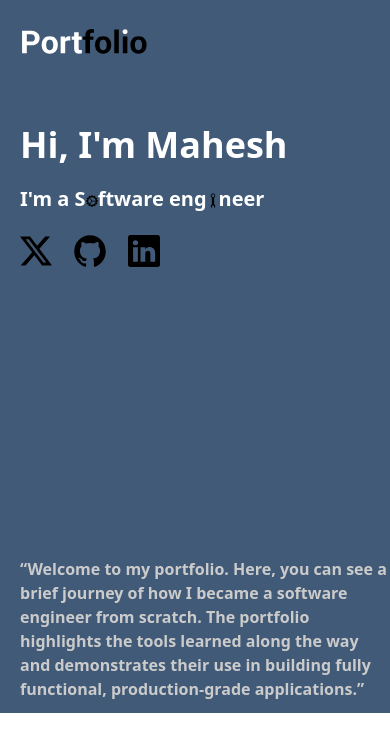
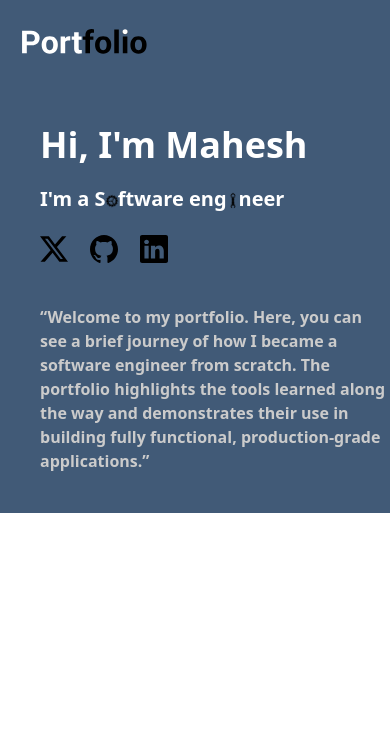
Before and after one commit to MaheshGitH/portfolio, a Next.js app: page / in a window 390 px wide. Shown: the top 752 px of the page. Built offline with nearby package versions, Linux system fonts and the light colour scheme.

Commit message:
feat: add responsiveness and hover effect to Introduction section

```diff
--- a/app/components/intro/Introduction.tsx
+++ b/app/components/intro/Introduction.tsx
@@ -3,24 +3,36 @@ import { introduction } from "../../content";
 import { BsWrench } from "react-icons/bs";
 import { BsGearWideConnected } from "react-icons/bs";
 import SocialIcons from "./SocialIcons";
+import Logo from "./Logo";
 
 const Introduction = () => {
   return (
-    <section className="bg-intro text-white pt-6 pl-5 flex flex-col gap-16">
-      <img src="logo.svg" alt="logo" className="w-32" />
-      <div className=" flex flex-col gap-5">
-        <h1 className="font-semibold text-4xl">{introduction.name}</h1>
-        <h2 className="font-semibold text-xl relative">
-          I'm a S
-          <BsGearWideConnected className="size-3 inline-block text-black " />
-          ftware eng
-          <BsWrench className=" size-3 -rotate-[135deg] text-black inline-block" />
-          neer
-        </h2>
-        <SocialIcons />
+    <section className="bg-intro text-white pt-6 pl-5">
+      <div className="max-w-[1700px] w-full mx-auto flex flex-col gap-0 lg:gap-20 duration-500">
+        <Logo />
+        <div className="pt-6 pl-5 flex flex-col gap-10 lg:gap-40 ml-0 lg:ml-48 xl:ml-56 duration-500">
+          <div className="flex items-center">
+            <div className=" flex flex-col gap-5 md:gap-10 duration-500 mt-10">
+              <h1 className="font-semibold text-4xl md:text-5xl duration-500">
+                {introduction.name}
+              </h1>
+              <h2 className="font-semibold text-xl relative md:text-2xl duration-500">
+                I'm a S
+                <BsGearWideConnected className="size-3 inline-block animate-spin-slow text-black md:size-4" />
+                ftware eng
+                <BsWrench className=" size-3 -rotate-[135deg] text-black inline-block md:size-5" />
+                neer
+              </h2>
+              <SocialIcons />
+            </div>
+            {/* <div className="h-40 bg-fuchsia-400 w-[200px] self-center max-lg:hidden mx-auto" /> */}
+          </div>
+          {/* <div className="h-40 lg:hidden bg-black"></div> */}
+          <p className="text-accent font-semibold mb-10 md:mb-36 duration-500 md:text-lg lg:text-xl max-w-3xl">
+            {introduction.quote}
+          </p>
+        </div>
       </div>
-      <div className="h-40"></div>
-      <p className=" text-accent font-semibold mb-3">{introduction.quote}</p>
     </section>
   );
 };
--- /dev/null
+++ b/app/components/intro/Logo.tsx
@@ -0,0 +1,13 @@
+import React from "react";
+
+const Logo = () => {
+  return (
+    <img
+      src="logo.svg"
+      alt="logo"
+      className="w-32 md:w-36 lg:w-40 duration-150 ease-in-out"
+    />
+  );
+};
+
+export default Logo;
--- a/app/components/intro/SocialIcons.tsx
+++ b/app/components/intro/SocialIcons.tsx
@@ -5,10 +5,20 @@ import { BsLinkedin } from "react-icons/bs";
 
 const SocialIcons = () => {
   return (
-    <div className="text-black items-center flex gap-5">
-      <BsTwitterX className=" size-8 cursor-pointer" />
-      <IoLogoGithub className=" size-9 cursor-pointer" />
-      <BsLinkedin className=" size-8 cursor-pointer" />
+    <div className="text-black items-center flex gap-5 md:gap-10 duration-150">
+      <button className="relative">
+        <BsTwitterX className="size-7 lg:size-8 peer hover:text-black/70 duration-200" />
+        <span className="h-0.5 rounded-md -bottom-1 left-0 w-0 absolute bg-white peer-hover:w-7 lg:peer-hover:w-8 duration-200" />
+      </button>
+
+      <button className="relative">
+        <IoLogoGithub className="size-8 lg:size-9 peer hover:text-black/70 duration-200" />
+        <span className="h-0.5 rounded-md -bottom-1 left-0 w-0 absolute bg-white peer-hover:w-8 lg:peer-hover:w-9 duration-200" />
+      </button>
+      <button className="relative">
+        <BsLinkedin className="size-7 lg:size-8 peer hover:text-black/70 duration-200" />
+        <span className="h-0.5 rounded-md -bottom-1 left-0 w-0 absolute bg-white peer-hover:w-7 lg:peer-hover:w-8 duration-200" />
+      </button>
     </div>
   );
 };
--- a/tailwind.config.ts
+++ b/tailwind.config.ts
@@ -15,6 +15,9 @@ const config: Config = {
       textColor: {
         accent: "#CBCBCB",
       },
+      animation: {
+        "spin-slow": "spin 3s linear infinite",
+      },
     },
   },
   plugins: [],
```
